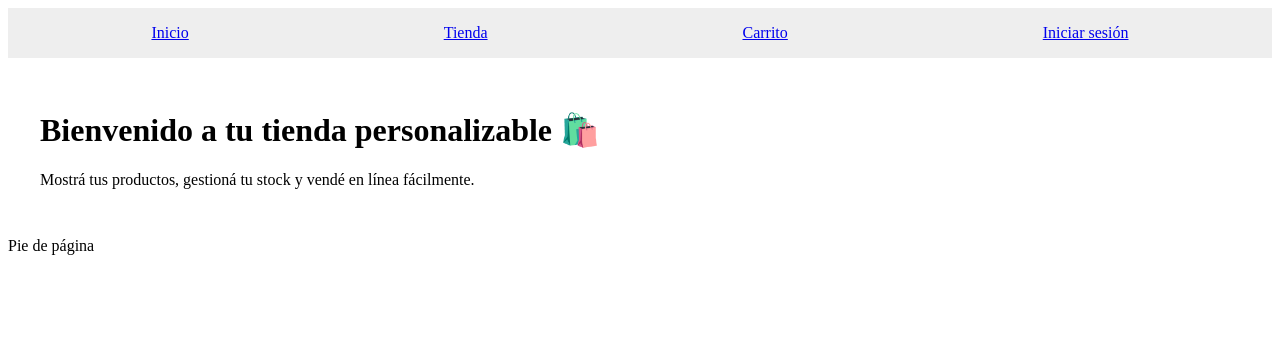
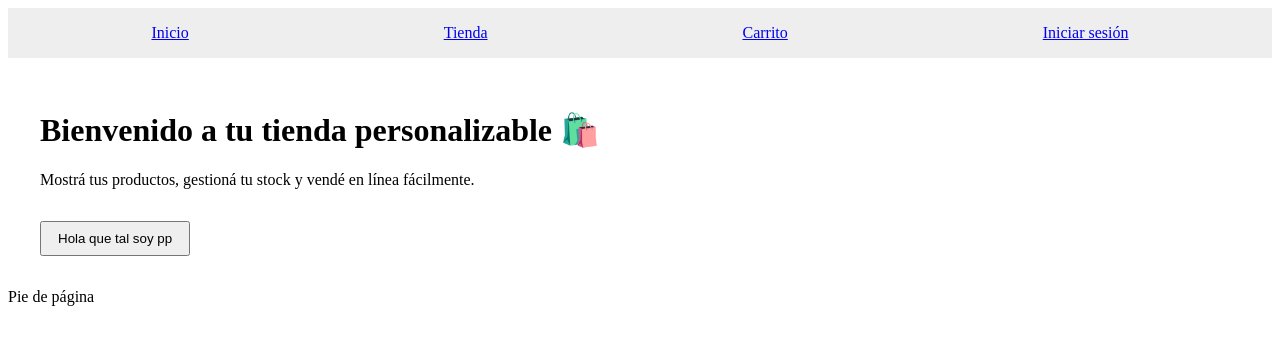
Before and after one commit to IsmaelEnrique/PFC-AIA, a React app: page / in a window 1280 px wide. Shown: the top 344 px of the page. Built offline with nearby package versions, Linux system fonts and the light colour scheme; the HTML template or start-up script is replaced by a standard one.

Commit message:
Agregué botón en HomePage

```diff
--- a/src/pages/HomePage.jsx
+++ b/src/pages/HomePage.jsx
@@ -1,8 +1,14 @@
+
 export default function HomePage() {
   return (
     <div style={{ padding: '2rem' }}>
       <h1>Bienvenido a tu tienda personalizable 🛍️</h1>
       <p>Mostrá tus productos, gestioná tu stock y vendé en línea fácilmente.</p>
+
+
+      <button style={{ marginTop: '1rem', padding: '0.5rem 1rem' }}>
+        Hola que tal soy pp
+      </button>
     </div>
   )
 }
```
